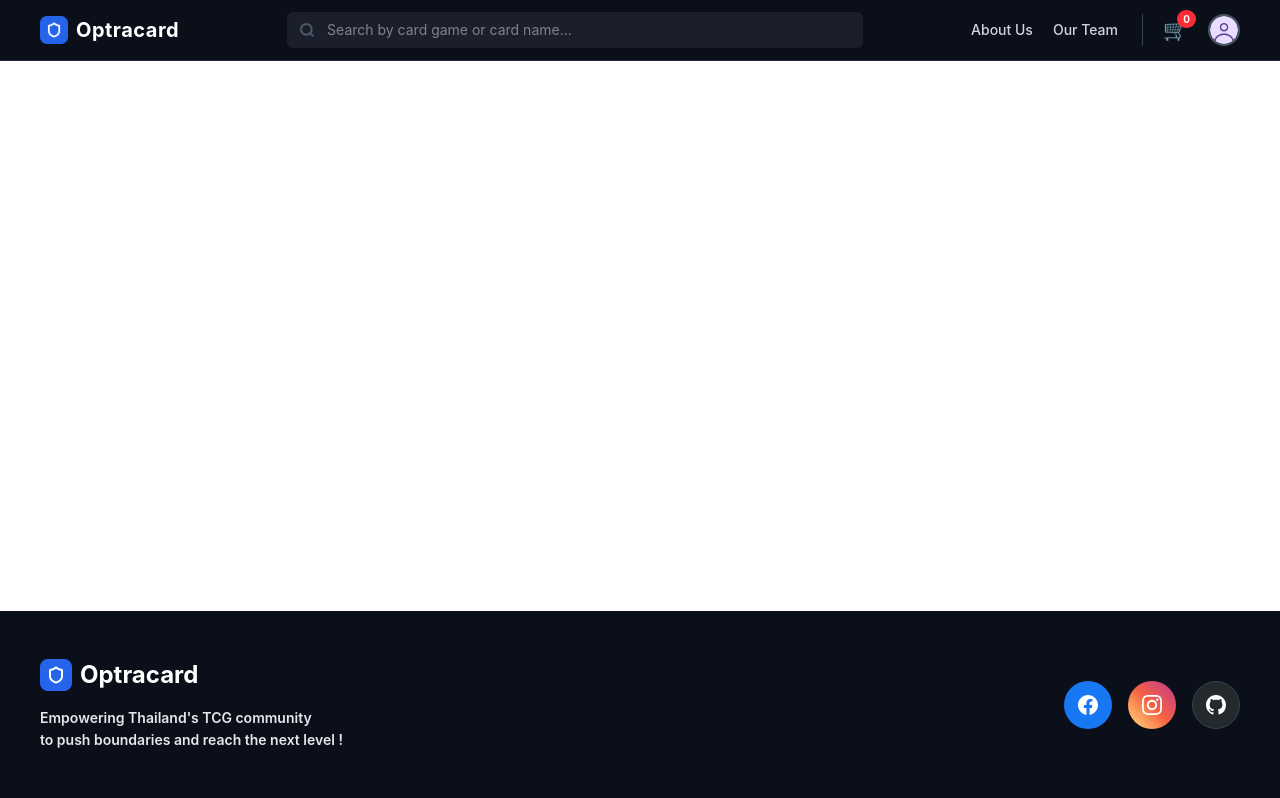
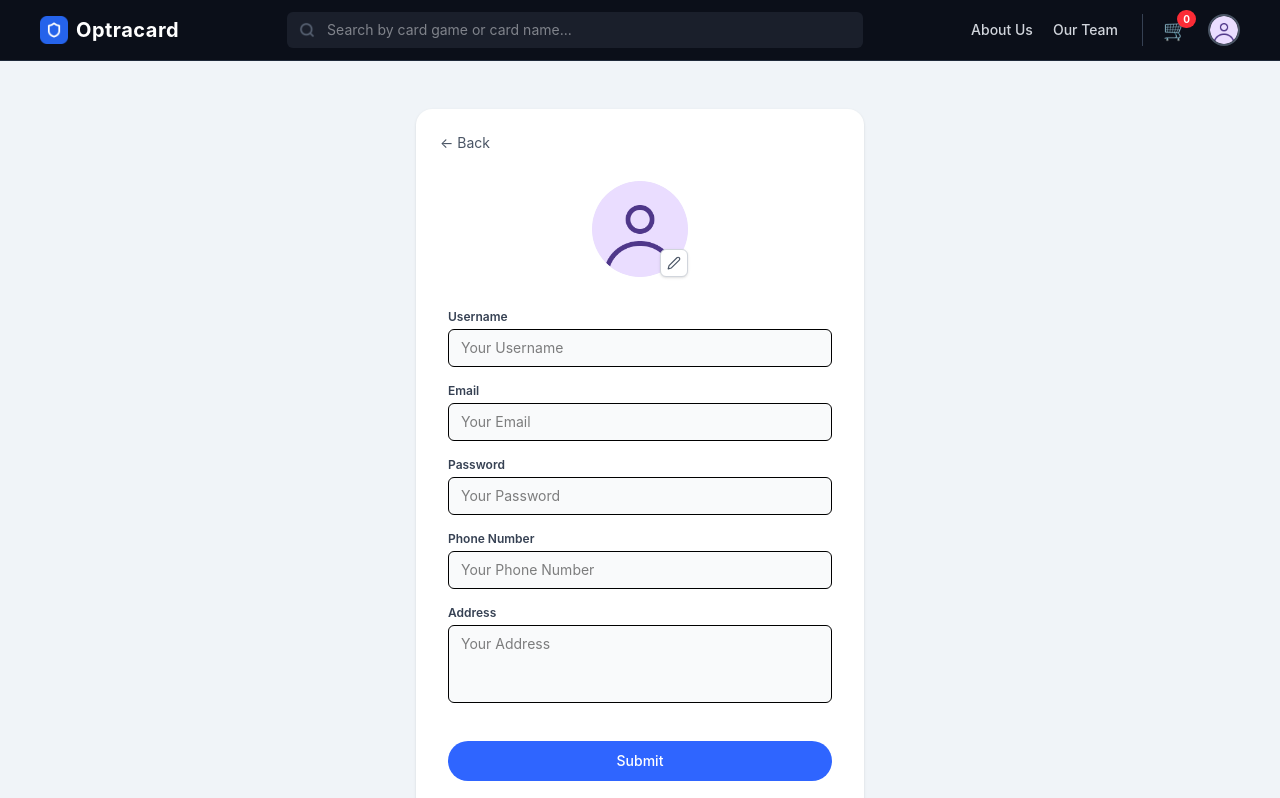
Before and after one commit to MUDST-2026-Optra-Smooth/optracard-frontend, a React (Vite) app: page /profile in a window 1280 px wide. Shown: the top 798 px of the page. Built offline with nearby package versions, Linux system fonts and the light colour scheme.

Commit message:
Add profile page with edit form and route in App.tsx

```diff
--- a/src/App.tsx
+++ b/src/App.tsx
@@ -9,6 +9,7 @@ import { AboutUs } from './pages/Aboutus';
 import { ViewAllOOS } from './pages/ViewAllOOS';
 import { ViewAllTrading } from './pages/ViewAllTrading';
 import { SearchResult } from './pages/SearchResult';
+import { Profile } from './pages/Profile';
 
 export function App() {
   return (
@@ -24,6 +25,7 @@ export function App() {
           <Route path="/ViewAllOOS" element={<ViewAllOOS />} />
           <Route path="/ViewAllTrading" element={<ViewAllTrading />} />
           <Route path="/search" element={<SearchResult />} />
+          <Route path="/profile" element={<Profile />} />
         </Routes>
       </main>
       <Footer />
--- /dev/null
+++ b/src/pages/Profile.tsx
@@ -0,0 +1,145 @@
+import { useRef, useState } from 'react';
+import { useNavigate } from 'react-router-dom';
+import { FiEdit2 } from 'react-icons/fi';
+import defaultAvatar from '../assets/Generic avatar.png';
+
+export const Profile = () => {
+  const navigate = useNavigate();
+  const fileInputRef = useRef<HTMLInputElement>(null);
+
+  const [avatarPreview, setAvatarPreview] = useState<string>(defaultAvatar);
+  const [formData, setFormData] = useState({
+    username: '',
+    email: '',
+    password: '',
+    phoneNumber: '',
+    address: '',
+  });
+
+  const handleChange = (e: React.ChangeEvent<HTMLInputElement | HTMLTextAreaElement>) => {
+    setFormData({ ...formData, [e.target.name]: e.target.value });
+  };
+
+  const handleAvatarClick = () => {
+    fileInputRef.current?.click();
+  };
+
+  const handleAvatarChange = (e: React.ChangeEvent<HTMLInputElement>) => {
+    const file = e.target.files?.[0];
+    if (file) {
+      const previewUrl = URL.createObjectURL(file);
+      setAvatarPreview(previewUrl);
+    }
+  };
+
+  const handleSubmit = (e: React.FormEvent) => {
+    e.preventDefault();
+    // Frontend only for now — no backend endpoint wired up yet.
+    console.log('Profile update submitted:', formData);
+  };
+
+  return (
+    <div className="min-h-screen flex items-center justify-center bg-[#f0f4f8] py-10 px-4">
+      <div className="bg-white p-8 rounded-2xl shadow-sm w-full max-w-md relative">
+        <button
+          onClick={() => navigate(-1)}
+          className="absolute top-6 left-6 text-sm text-gray-600 flex items-center hover:text-black"
+        >
+          ← Back
+        </button>
+
+        <div className="flex justify-center mt-10 mb-8">
+          <div className="relative">
+            <div className="w-24 h-24 rounded-full overflow-hidden bg-[#ece7fb] flex items-center justify-center">
+              <img src={avatarPreview} alt="Profile avatar" className="w-full h-full object-cover" />
+            </div>
+            <button
+              type="button"
+              onClick={handleAvatarClick}
+              className="absolute bottom-0 right-0 w-7 h-7 bg-white border border-gray-300 rounded-md flex items-center justify-center shadow-sm hover:bg-gray-50 transition"
+              aria-label="Change profile picture"
+            >
+              <FiEdit2 className="w-3.5 h-3.5 text-gray-600" />
+            </button>
+            <input
+              ref={fileInputRef}
+              type="file"
+              accept="image/*"
+              onChange={handleAvatarChange}
+              className="hidden"
+            />
+          </div>
+        </div>
+
+        <form onSubmit={handleSubmit}>
+          <div className="mb-4">
+            <label className="block text-gray-700 text-xs font-semibold mb-1">Username</label>
+            <input
+              type="text"
+              name="username"
+              value={formData.username}
+              onChange={handleChange}
+              placeholder="Your Username"
+              className="w-full px-3 py-2 border rounded-md bg-gray-50 focus:outline-none focus:ring-1 focus:ring-blue-500 text-sm"
+            />
+          </div>
+
+          <div className="mb-4">
+            <label className="block text-gray-700 text-xs font-semibold mb-1">Email</label>
+            <input
+              type="email"
+              name="email"
+              value={formData.email}
+              onChange={handleChange}
+              placeholder="Your Email"
+              className="w-full px-3 py-2 border rounded-md bg-gray-50 focus:outline-none focus:ring-1 focus:ring-blue-500 text-sm"
+            />
+          </div>
+
+          <div className="mb-4">
+            <label className="block text-gray-700 text-xs font-semibold mb-1">Password</label>
+            <input
+              type="password"
+              name="password"
+              value={formData.password}
+              onChange={handleChange}
+              placeholder="Your Password"
+              className="w-full px-3 py-2 border rounded-md bg-gray-50 focus:outline-none focus:ring-1 focus:ring-blue-500 text-sm"
+            />
+          </div>
+
+          <div className="mb-4">
+            <label className="block text-gray-700 text-xs font-semibold mb-1">Phone Number</label>
+            <input
+              type="tel"
+              name="phoneNumber"
+              value={formData.phoneNumber}
+              onChange={handleChange}
+              placeholder="Your Phone Number"
+              className="w-full px-3 py-2 border rounded-md bg-gray-50 focus:outline-none focus:ring-1 focus:ring-blue-500 text-sm"
+            />
+          </div>
+
+          <div className="mb-8">
+            <label className="block text-gray-700 text-xs font-semibold mb-1">Address</label>
+            <textarea
+              name="address"
+              value={formData.address}
+              onChange={handleChange}
+              placeholder="Your Address"
+              rows={3}
+              className="w-full px-3 py-2 border rounded-md bg-gray-50 focus:outline-none focus:ring-1 focus:ring-blue-500 text-sm resize-none"
+            />
+          </div>
+
+          <button
+            type="submit"
+            className="w-full bg-[#2f65ff] text-white font-medium py-2.5 rounded-full hover:bg-blue-700 transition duration-200 text-sm"
+          >
+            Submit
+          </button>
+        </form>
+      </div>
+    </div>
+  );
+};
```
Also changed, not shown: 2 other files (tests, documents, lock files or other folders).
